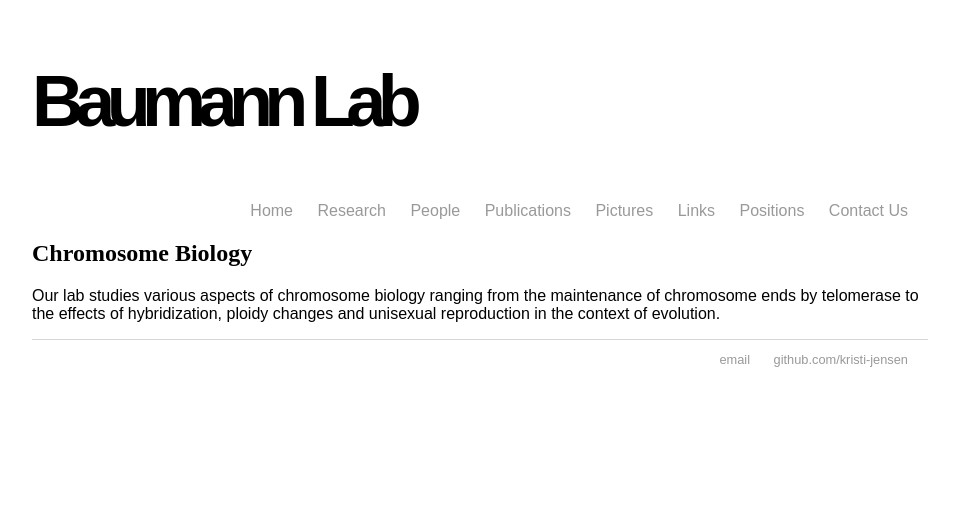
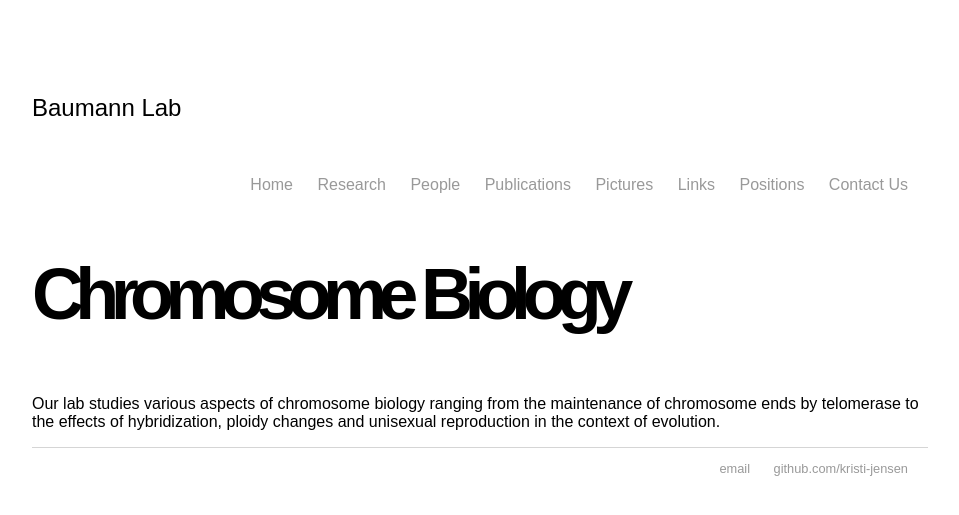
Before and after one commit to kristi-jensen/kristi-jensen.github.io, a Jekyll site: the page built from index.html, in a window 1280 px wide. Shown: the top 515 px of the page, without its empty margins (160-1119 px from the left). Built offline with Jekyll 4.4.1, drawn with Linux system fonts in a browser that asks for light colours.

Commit message:
Update main.css

```diff
--- a/css/main.css
+++ b/css/main.css
@@ -22,6 +22,16 @@ a:hover {
     text-decoration: underline;
 }
 h1 {
+    font-family: "Fredericka the Great", sans-serif;
+    font-weight: 200;
+    font-size: 1.5em;
+    line-height: 1em;
+    padding: 4% 0;
+    text-align: left;
+    text-decoration: none;
+    text-shadow: 1px 1px 2px 5px black;
+}
+h2 {
     font-size: 4.5em;
     font-family:'Reenie Beanie', 'Arial', 'Sans-Serif';
     letter-spacing: -0.12em;
```
